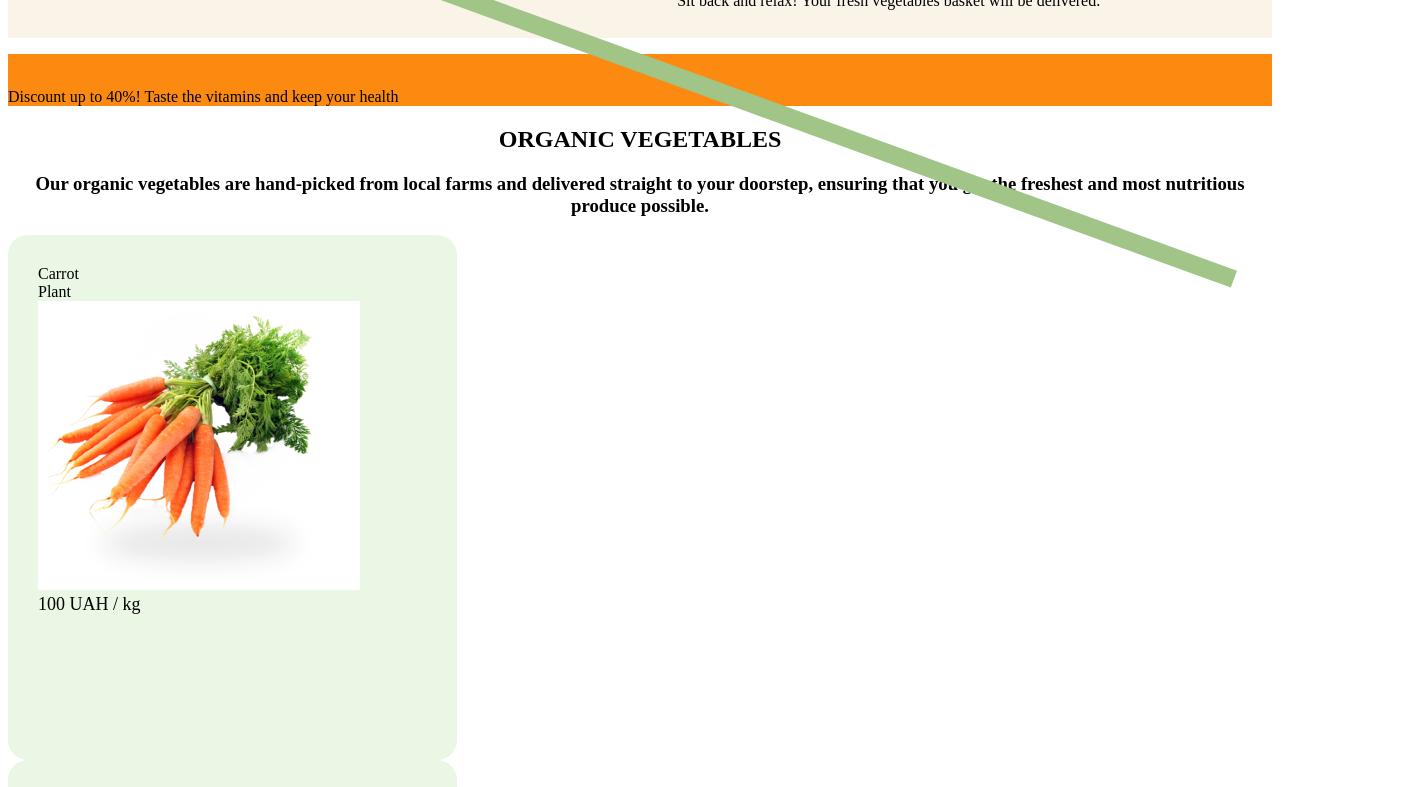
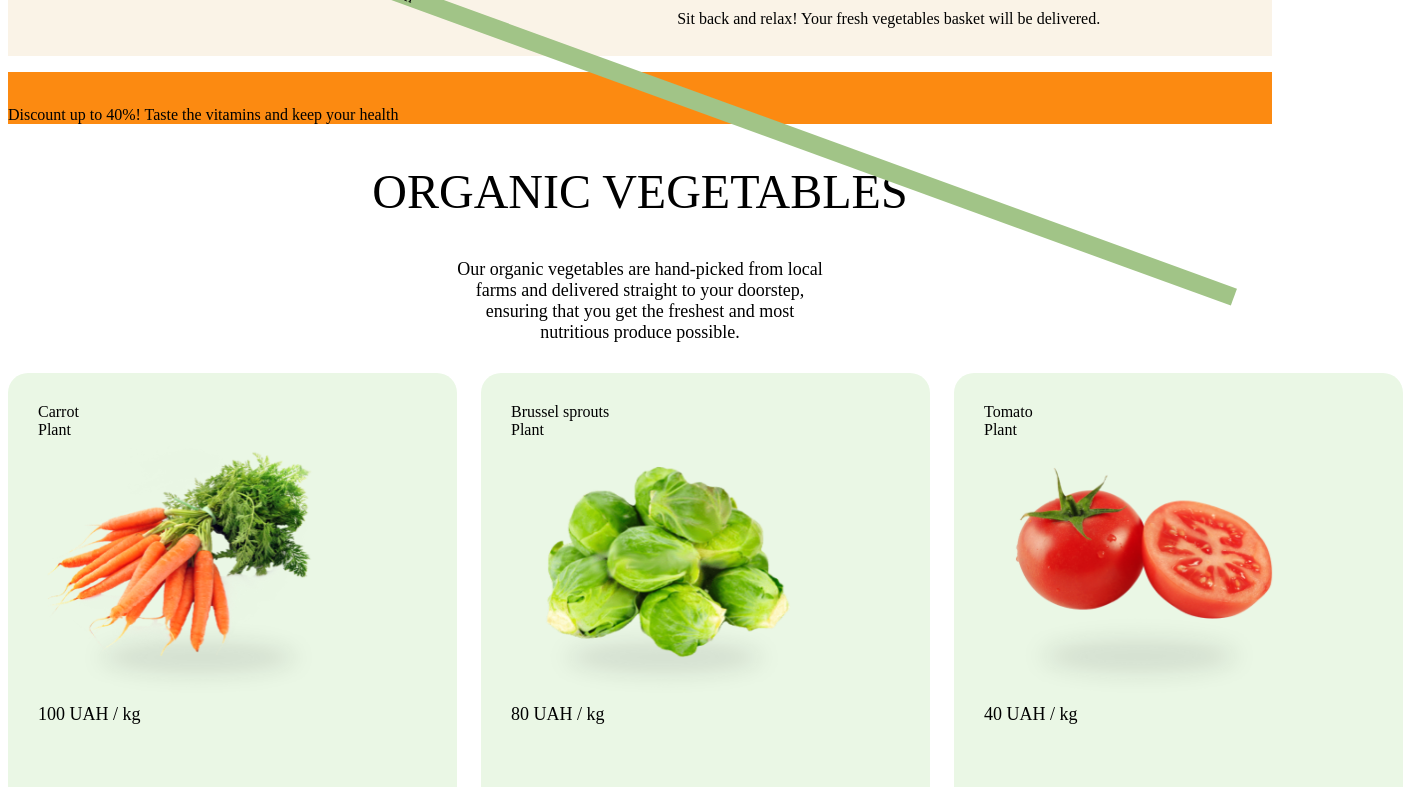
Before and after one commit to AnnaSilverIT/GroupProgectVegetables, a plain HTML site: page index.html in a window 1280 px wide. Shown: the part 1000-1787 px from the top of the page, 1403 px wide, since content can reach past the window. Drawn offline with nearby package versions, Linux system fonts and the light colour scheme; files that its build step writes are made by us from their sources.

Commit message:
grid cards

```diff
--- a/assets/scss/components/_cards.scss
+++ b/assets/scss/components/_cards.scss
@@ -1,13 +1,29 @@
-.text_cards {
+.text_cards1 {
   font-family: var(--font-family);
+  font-weight: 500;
+  font-size: 48px;
   display: flex;
   justify-content: center;
   text-align: center;
+ }
+ .text_cards2 {
+  font-family: var(--font-family);
+  font-weight: 400;
+  font-size: 18px;
+  display: flex;
+  justify-content: center;
+  text-align: center;
+  margin-left: 35%;
+  margin-right: 35%;
+  margin-bottom: 30px;
+  margin-top: 20px;
  }
 
 .wrapper {
   font-family: var(--font-family);
   display: grid;
+  grid-template-columns: 1fr 1fr 1fr;
+  gap: 24px;
  }
 .cards {
    background-color: #EAF7E5;
@@ -22,6 +38,7 @@
     margin-top: 20px;
     font-family: var(--font-family);
     font-size: 32px;
+    font-weight: 500;
   }
 
   .cards_img {
@@ -40,13 +57,20 @@
   }
 
   .round {
-   width: 100px;
-   height: 100px;
+   width: 150px;
+   height: 150px;
    background-color:  rgba(252, 138, 17, 1);
    border-radius: 50%;
-   text-align: center;
-   margin: auto;
+   margin-top: 50px;
+   margin-left: auto;
+   margin-right: auto;
+   margin-bottom: 100px;
    display: flex;
+   border:none;
    outline: none;
    justify-content:center;
   }
+  .cards_button {
+    margin: auto;
+
+  }
--- a/index.html
+++ b/index.html
@@ -34,7 +34,7 @@
             />
         </div>
     </header>
-    <main>
+    <br>
         <div class="container">
         <div class="container__howOrder">
             <div class="howOrder__text">
@@ -63,8 +63,8 @@
     </div>
 
 
-        <h2 class="text_cards"> ORGANIC VEGETABLES </h2>
-        <h3 class="text_cards"> Our organic vegetables are hand-picked from local farms and delivered straight to your doorstep, ensuring that you get the freshest and most nutritious produce possible.</h3>
+        <h2 class="text_cards1"> ORGANIC VEGETABLES </h2>
+        <h3 class="text_cards2"> Our organic vegetables are hand-picked from local farms and delivered straight to your doorstep, ensuring that you get the freshest and most nutritious produce possible.</h3>
 
 
          <div class="wrapper">
@@ -125,7 +125,7 @@
         </div>
 
          <button class="round">
-         <img src="./assets/img/btn.png" alt="order">
+         <img class="cards_button" src="./assets/img/btn.png" alt="order">
          </button>
 
     </main>
```
Also changed, not shown: assets/scss/app.css, 1 other file.
